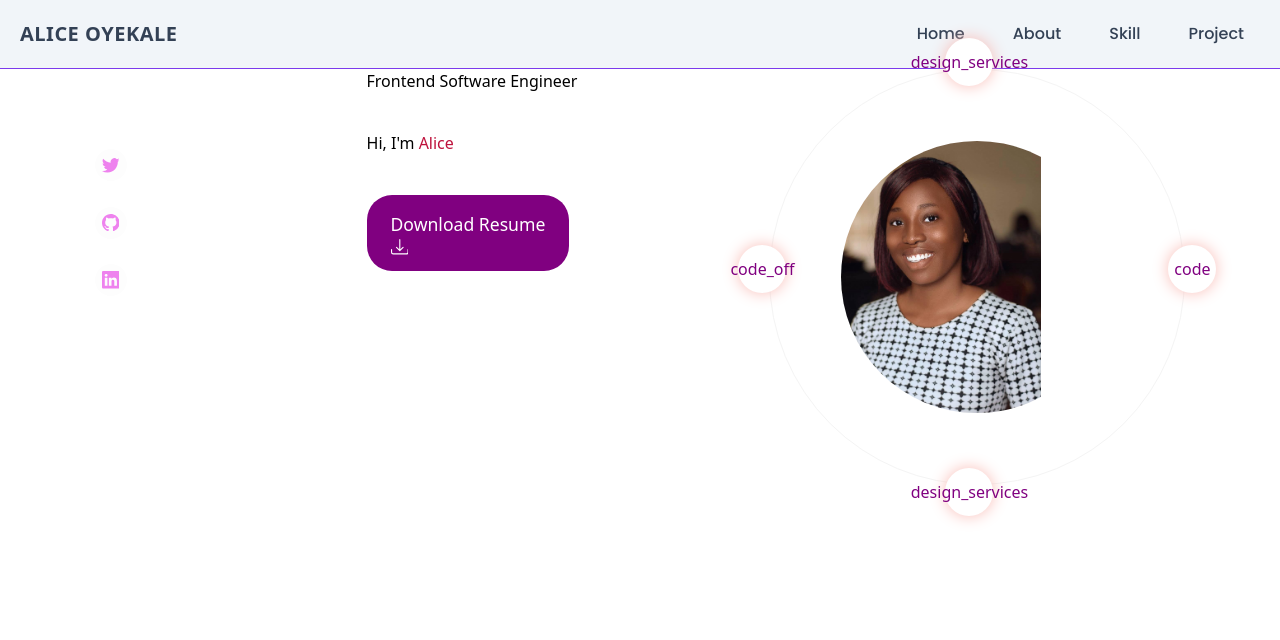
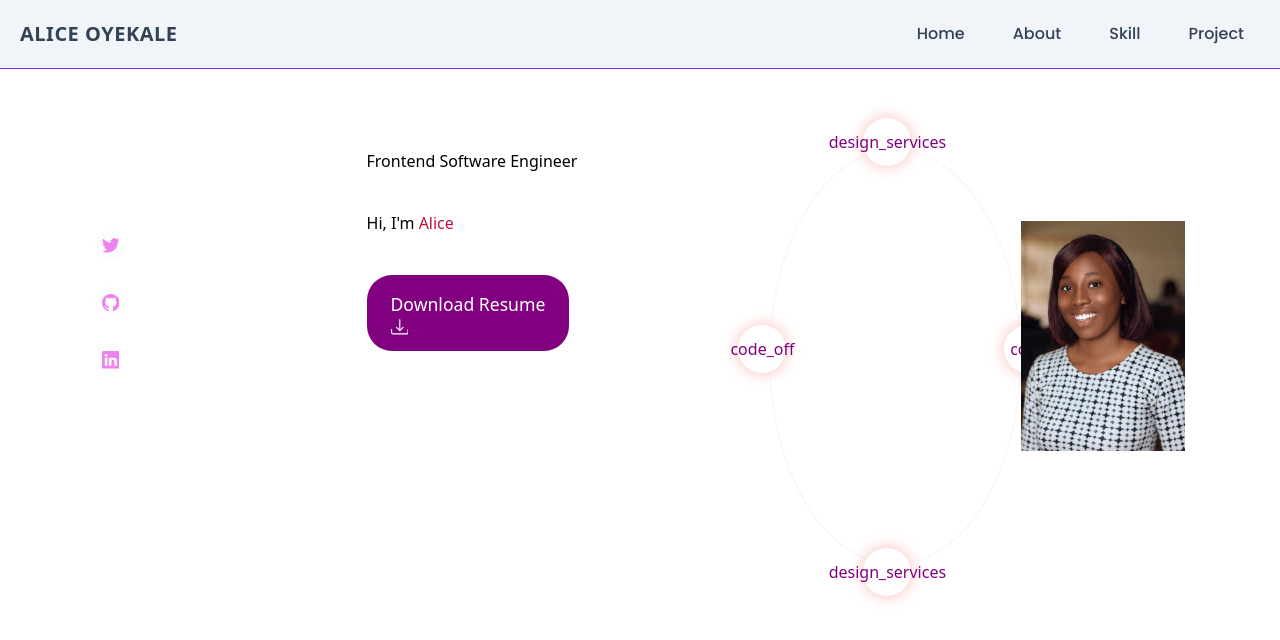
Before and after one commit to Alice2212/port-folio, a Next.js app: page / in a window 1280 px wide. Shown: the top 640 px of the page. Built offline with nearby package versions, Linux system fonts and the light colour scheme.

Commit message:
updating home setion

```diff
--- a/pages/index.tsx
+++ b/pages/index.tsx
@@ -70,6 +70,7 @@ export default function Home() {
             </div>
             <div className={styles["inner-circle"]}>
               <Image
+              className={styles['profile-image']}
                 src={"/images/alice.jpg"}
                 alt=""
                 width={200}
--- a/styles/Home.module.css
+++ b/styles/Home.module.css
@@ -1,6 +1,7 @@
 .home {
   display: grid;
   place-items: center;
+  margin-top: 5rem;
   /* position: relative; */
   /* top: 8rem; */
   padding-bottom: 14rem;
@@ -99,9 +100,13 @@
 }
 
 .inner-circle {
-	position: absolute;
+	position: relative;
 	width: 17rem;
 	height: 17rem;
 	border-radius: 50%;
-	overflow: hidden;
+	/* overflow: hidden; */
 }
+
+/* .profile-image{
+  border-radius: 100%;
+} */
```
